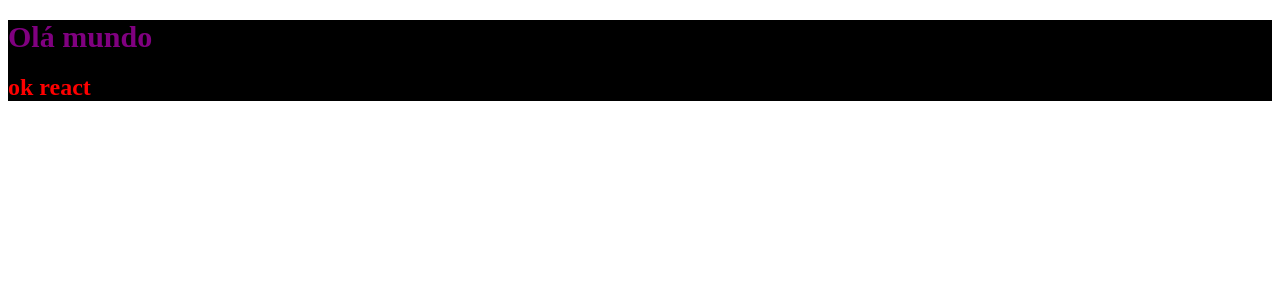
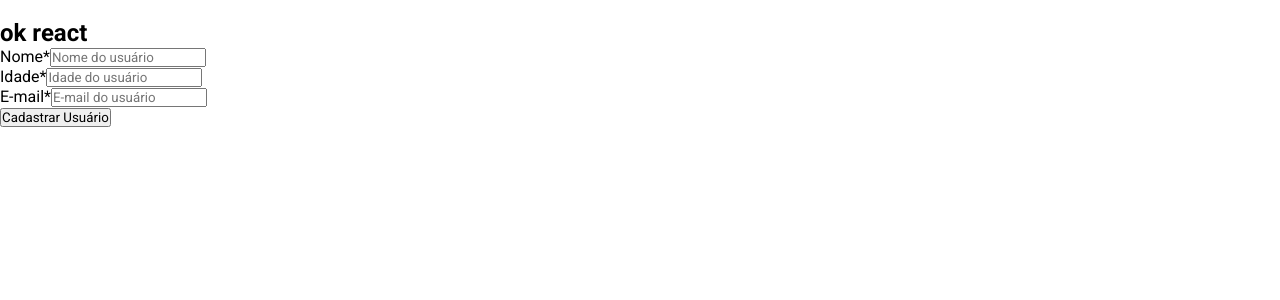
Before and after one commit to Kaua-Vidal/DevClub-React, a React (Vite) app: page / in a window 1280 px wide. Shown: the top 300 px of the page. Built offline with nearby package versions, Linux system fonts and the light colour scheme.

Commit message:
Initializing the project

```diff
--- a/index.html
+++ b/index.html
@@ -1,13 +1,21 @@
 <!doctype html>
 <html lang="pt-br">
+
 <head>
   <meta charset="UTF-8" />
   <link rel="icon" type="image/svg+xml" href="/vite.svg" />
   <meta name="viewport" content="width=device-width, initial-scale=1.0" />
   <title>DevClub Cadastro de Usuários</title>
+  <link rel="preconnect" href="https://fonts.googleapis.com">
+  <link rel="preconnect" href="https://fonts.gstatic.com" crossorigin>
+  <link
+    href="https://fonts.googleapis.com/css2?family=Poppins:ital,wght@0,100;0,200;0,300;0,400;0,500;0,600;0,700;0,800;0,900;1,100;1,200;1,300;1,400;1,500;1,600;1,700;1,800;1,900&family=Roboto:ital,wght@0,100..900;1,100..900&display=swap"
+    rel="stylesheet">
 </head>
+
 <body>
   <div id="root"></div>
   <script type="module" src="/src/main.jsx"></script>
 </body>
+
 </html>
--- a/src/App.jsx
+++ b/src/App.jsx
@@ -1,16 +1,48 @@
-import {Title, Container} from  './styles'
+import { Title, Container, TopBackground, Form, ContainerInputs, Input, Button, InputLabel } from './styles'
 
-function App() {
+function Home() {
 
   return (
-      <Container>
-        <h1>Olá mundo</h1>
+    <Container>
+      <TopBackground>
+        <img src="" alt="" />
+      </TopBackground>
+
+      <Form form action="">
         <Title>ok react</Title>
-      </Container>
+
+        <ContainerInputs>
+          <div>
+            <div>
+              <InputLabel>
+                Nome<span>*</span>
+              </InputLabel>
+              <Input type='text' placeholder='Nome do usuário' />
+            </div>
+
+            <div>
+              <InputLabel>
+                Idade<span>*</span>
+              </InputLabel>
+              <Input type='number' placeholder='Idade do usuário' />
+            </div>
+          </div>
+
+          <div>
+            <InputLabel>
+              E-mail<span>*</span>
+            </InputLabel>
+            <Input type='email' placeholder='E-mail do usuário' />
+          </div>
+        </ContainerInputs>
+
+        <Button>Cadastrar Usuário</Button>
+      </Form>
+    </Container>
   )
 }
 
-export default App
+export default Home
 
 /*
   Exportar "padrão" -> Uma coisa só por página
--- a/src/main.jsx
+++ b/src/main.jsx
@@ -2,10 +2,12 @@ import { StrictMode } from 'react'
 import { createRoot } from 'react-dom/client'
 import App from './App.jsx' // default
 // import {App, App2} from './App.jsx'
+import { GlobalStyles } from './styles/GlobalStyles.js'
 
 
 createRoot(document.getElementById('root')).render(
   <StrictMode>
+    <GlobalStyles />
     <App />
   </StrictMode>,
 )
--- a/src/styles.js
+++ b/src/styles.js
@@ -1,14 +1,10 @@
 import styled from 'styled-components'
 
-export const Container = styled.div`
-    background-color: black;
-    h1 {
-        color: purple;
-        font-size: 30px;
-    }
-`
-
-export const Title = styled.h2`
-    color: red;
-
-`
+export const Container = styled.div``
+export const TopBackground = styled.div``
+export const Form = styled.form``
+export const ContainerInputs = styled.div``
+export const Input = styled.input``
+export const Button = styled.button``
+export const Title = styled.h2``
+export const InputLabel = styled.label``
--- /dev/null
+++ b/src/styles/GlobalStyles.js
@@ -0,0 +1,11 @@
+import { createGlobalStyle } from "styled-components";
+
+export const GlobalStyles = createGlobalStyle`
+
+    * {
+    margin: 0;
+    padding: 0;
+    box-sizing: border-box;
+    font-family: "Roboto", sans-serif;
+}
+`
```
Lines whose indentation alone changed are shown as unchanged.
